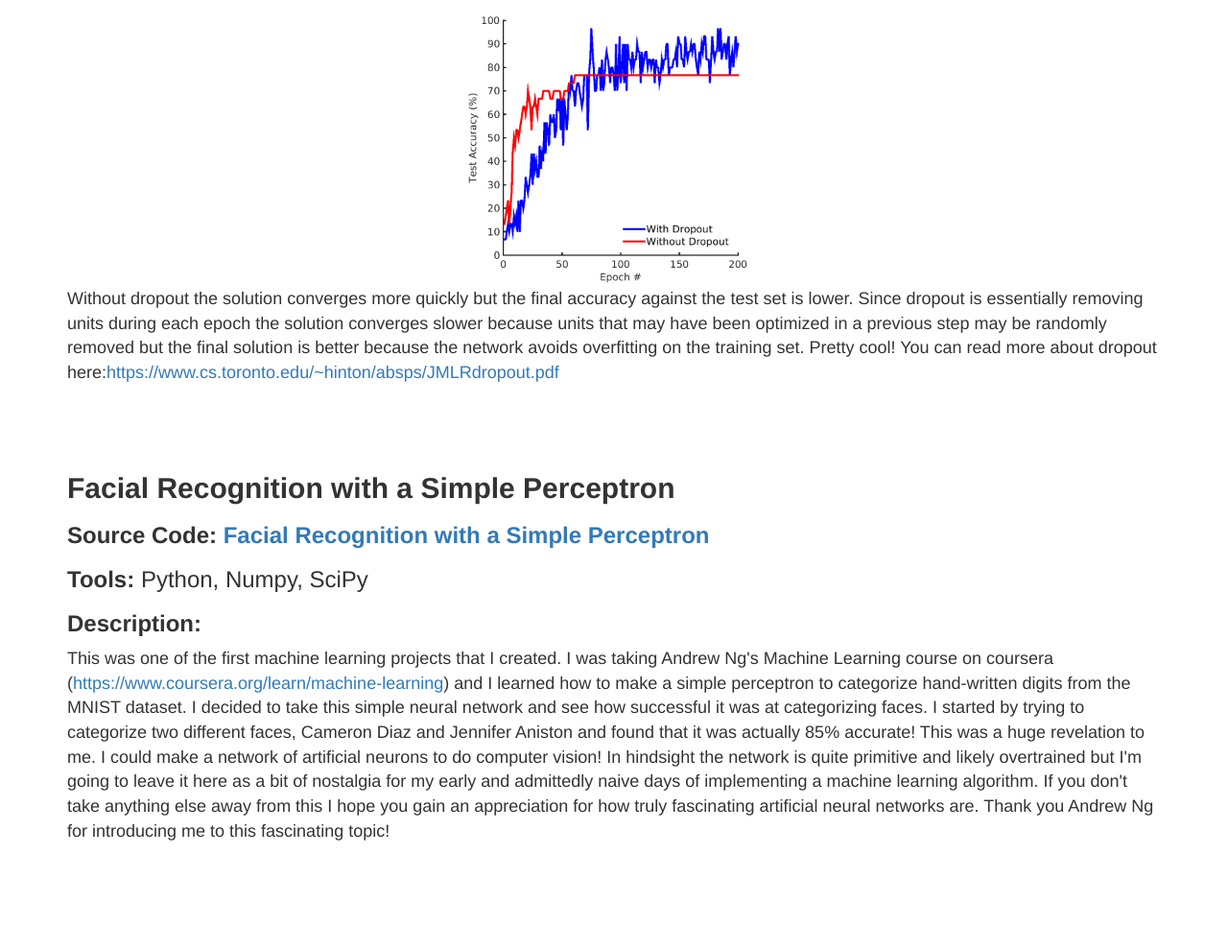
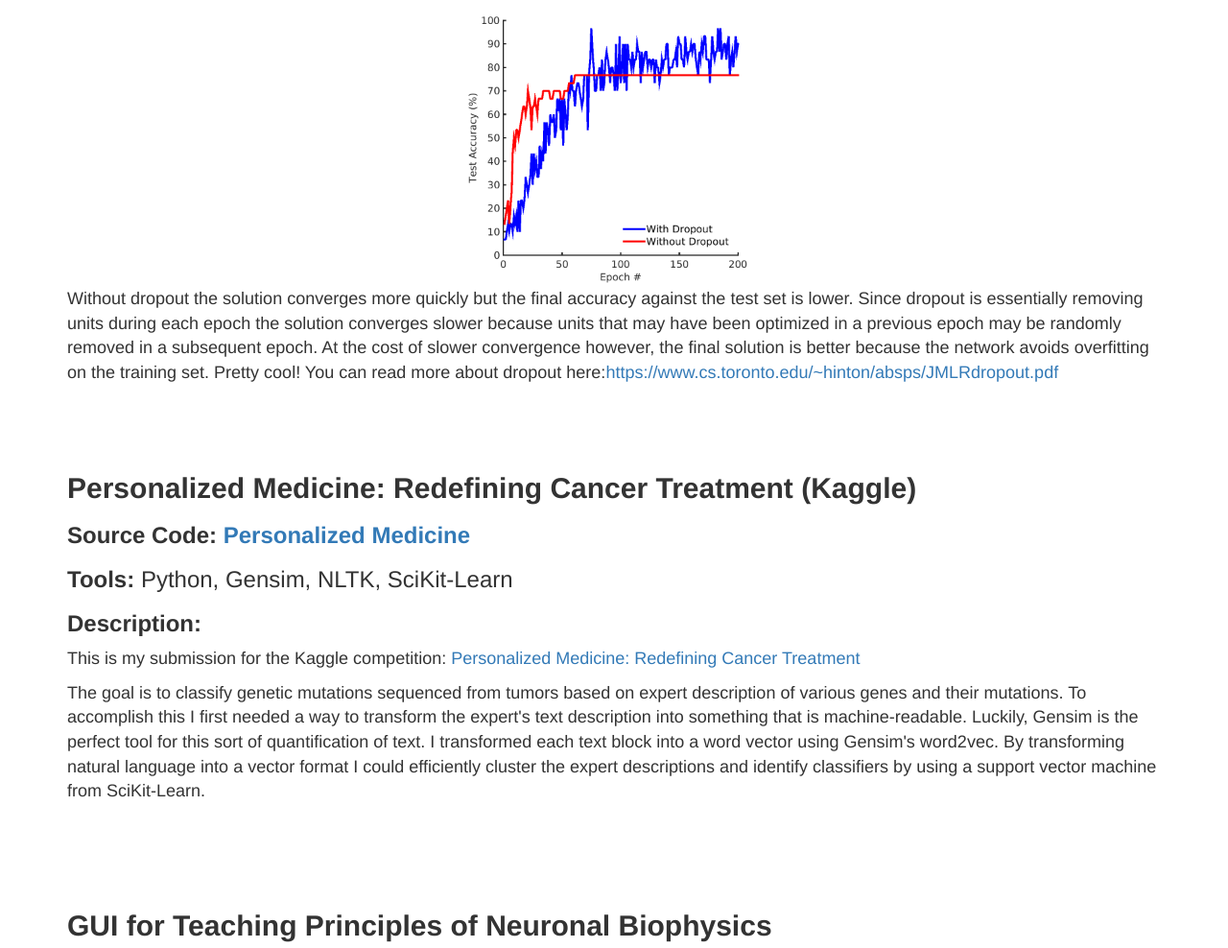
Before and after one commit to bensuutari/BenSuutari_Website, a Django app: page /projects/ in a window 1280 px wide. Shown: the part 1556-2544 px from the top of the page at 96% size. Run offline with Django 3.2, Linux system fonts and the light colour scheme; some libraries are stand-ins or nearby versions.

Commit message:
updating blog post and projects pages

```diff
--- a/mysite/about/templates/about/home.html
+++ b/mysite/about/templates/about/home.html
@@ -15,9 +15,9 @@
 I am a graudate student pursuing my PhD in neuroscience at New York University's Center for Neural Science.  I'm currently studying how serotonin can modulate complex interconnected networks of excitatory and inhibitory neurons to promote information fidelity in the hippocampus.  I use a combination of experimental and computational techniques to devise theoretical models and then test their predictions empirically.
 <br>
 <br>
-Before coming to graduate school I did my undergraduate studies in physics at Florida Atlantic University and the University of Tokushima.  In addition to my graduate neuroscience work I have performed research in medical physics (under Zoubir Ouhib), quantum cryptography (under Dr. Warner Miller) and electroencephalography (under Dr. Emmanuelle Tognoli and Dr. J.A. Scott Kelso).  I have wide interests, but my real passion that underlies all of the studies I have pursued is information theory and how data influences the physical world.
+Before coming to graduate school I did my undergraduate studies in physics at Florida Atlantic University and the University of Tokushima.  In addition to my graduate neuroscience work I have performed research in medical physics (under Zoubir Ouhib), quantum cryptography (under Dr. Warner Miller) and electroencephalography (under Dr. Emmanuelle Tognoli and Dr. J.A. Scott Kelso).  I have wide interests, but my real passion that underlies all of the studies I have pursued is information theory and what data means in the context of physical reality.
 <br>
-<h3><b>More Info in my</b> <a href="https://www.dropbox.com/s/xfp5nt257ydatxc/Ben_Suutari_Resume.pdf?dl=0"><b>CV!</b></a></h3>
+<h3><b>More Info in my</b> <a href="https://github.com/bensuutari/CV/blob/master/Ben_Suutari_Resume.pdf"><b>CV!</b></a></h3>
 </p>
 <!--
 <p>I am a graudate student pursuing my PhD in Neural Science at New York University's Center for Neural Science.  My bachelor's degree is in physics and I have extensive experience with many aspects of expermental and computational physics and neuroscience. In 2009 I obtained by bachelor of science degree in physics from Florida Atlantic Univesity (FAU).  From 2009 to 2011 I participate in research in Dr. Warner Miller's Laboratorty and Dr. Emanuelle Tognoli's Lab studying Quantum Cyptography and Electroencephplography, resepectively. In Dr. Miller's Lab I studied effective computational models of conveying Quantum Key Distribution using orbital angular momentum photons.  In Dr. Tognoli's lab I studied neural electroencephalographical correlates of coordination between partners coordinating in a complex motor task.  After a couple of years in the Center for Complex Systems and Brain Sciences at FAU, I decided to pursue PhD in neuroscience at the New York Univesity (NYU) Center for Neural Science.  In August 2011, I began by PhD studies at NYU with intentions to integrate experimental and computational methods in the study of neuronal circuits.  Dr. Richard Tsien was amenbable to my diverse interests and agreed to be my doctoral adviser.
--- a/mysite/projects/templates/projects/home.html
+++ b/mysite/projects/templates/projects/home.html
@@ -9,7 +9,7 @@
       <span class="caret"></span></button>
         <ul class="dropdown-menu" role="menu" aria-labelledby="menu1">
           <li role="presentation"><a role="menuitem" tabindex="-1" href="#CNNfacerec">CNN for Facial Recognition</a></li>
-          <li role="presentation"><a role="menuitem" tabindex="-1" href="#FacialRec">Perceptron for Facial Recognition</a></li>
+          <li role="presentation"><a role="menuitem" tabindex="-1" href="#Personalized_Medicine">Personalized Medicine</a></li>
           <li role="presentation"><a role="menuitem" tabindex="-1" href="#NeuronBiophys">Neuronal Biophys GUI</a></li>
           <li role="presentation"><a role="menuitem" tabindex="-1" href="#Twitterbot">Twitter Sentiment Analysis</a></li>
           <li role="presentation"><a role="menuitem" tabindex="-1" href="#Redditbot">Reddit Sentiment Analysis</a></li>
@@ -17,6 +17,7 @@
           <li role="presentation"><a role="menuitem" tabindex="-1" href="#KawaiiMe">KawaiiMe</a></li>
           <li role="presentation"><a role="menuitem" tabindex="-1" href="#biogibbs">Gibbs Sampler for Bioinformatics</a></li>
           <li role="presentation"><a role="menuitem" tabindex="-1" href="#MCMC5HT3NN">MCMC Neural Network</a></li>
+          <li role="presentation"><a role="menuitem" tabindex="-1" href="#FacialRec">Perceptron for Facial Recognition</a></li>
           <li role="presentation"><a role="menuitem" tabindex="-1" href="#thiswebsite">This Website</a></li>
 
 
@@ -63,21 +64,24 @@
 <br>
 <p>I'd also like to point out how including dropout to the CNN affects the accuracy of a solution:</p>
 <center><img src="{% static 'personal/img/CNNaccuracy_graph_dropoutvsnodropout.png' %}" class="img-rounded" style='max-height:300px;' alt="face"></center>
-<p>Without dropout the solution converges more quickly but the final accuracy against the test set is lower.  Since dropout is essentially removing units during each epoch the solution converges slower because units that may have been optimized in a previous step may be randomly removed but the final solution is better because the network avoids overfitting on the training set.  Pretty cool!  You can read more about dropout here:<a href="https://www.cs.toronto.edu/~hinton/absps/JMLRdropout.pdf" target="_blank">https://www.cs.toronto.edu/~hinton/absps/JMLRdropout.pdf</a></p>
+<p>Without dropout the solution converges more quickly but the final accuracy against the test set is lower.  Since dropout is essentially removing units during each epoch the solution converges slower because units that may have been optimized in a previous epoch may be randomly removed in a subsequent epoch.  At the cost of slower convergence however, the final solution is better because the network avoids overfitting on the training set.  Pretty cool!  You can read more about dropout here:<a href="https://www.cs.toronto.edu/~hinton/absps/JMLRdropout.pdf" target="_blank">https://www.cs.toronto.edu/~hinton/absps/JMLRdropout.pdf</a></p>
 <br>
 
-<div id="FacialRec">
+<div id="Personalized_Medicine">
 <br>
 <br>
-<h2><b>Facial Recognition with a Simple Perceptron</b></h2>
-<h3><b>Source Code: <a href="https://github.com/bensuutari/NNfacialrecognition" target="_blank">Facial Recognition with a Simple Perceptron</a></b></h3>
-<h3><b>Tools:  </b>Python, Numpy, SciPy</h3>
+<h2><b>Personalized Medicine: Redefining Cancer Treatment (Kaggle)</b></h2>
+<h3><b>Source Code: <a href="https://github.com/bensuutari/MSK_Personalized_Medicine" target="_blank">Personalized Medicine</a></b></h3>
+<h3><b>Tools:  </b>Python, Gensim, NLTK, SciKit-Learn</h3>
 <h3><b>Description:</b></h3>
-<p>This was one of the first machine learning projects that I created.  I was taking Andrew Ng's Machine Learning course on coursera (<a href="https://www.coursera.org/learn/machine-learning">https://www.coursera.org/learn/machine-learning</a>) and I learned how to make a simple perceptron to categorize hand-written digits from the MNIST dataset.  I decided to take this simple neural network and see how successful it was at categorizing faces.  I started by trying to categorize two different faces, Cameron Diaz and Jennifer Aniston and found that it was actually 85% accurate!  This was a huge revelation to me.  I could make a network of artificial neurons to do computer vision!  In hindsight the network is quite primitive and likely overtrained but I'm going to leave it here as a bit of nostalgia for my early and admittedly naive days of implementing a machine learning algorithm.  If you don't take anything else away from this I hope you gain an appreciation for how truly fascinating artificial neural networks are.  Thank you Andrew Ng for introducing me to this fascinating topic!</p>
-</div>
+<p>This is my submission for the Kaggle competition: <a href="https://www.kaggle.com/c/msk-redefining-cancer-treatment" target="_blank">Personalized Medicine: Redefining Cancer Treatment</a></p>
+<p>
+The goal is to classify genetic mutations sequenced from tumors based on expert description of various genes and their mutations.
+
+To accomplish this I first needed a way to transform the expert's text description into something that is machine-readable.  Luckily, Gensim is the perfect tool for this sort of quantification of text.  I transformed each text block into a word vector using Gensim's word2vec.  By transforming natural language into a vector format I could efficiently cluster the expert descriptions and identify classifiers by using a support vector machine from SciKit-Learn.
+</p>
 <br>
 <br>
-
 
 <div id="NeuronBiophys">
 <br>
@@ -87,7 +91,7 @@
 <h3><b>Source Code: <a href="https://github.com/bensuutari/Neuron_for_Teaching_GUI" target="_blank">Teaching GUI for Basic Biophysics of Neurons</a></b></h3>
 <h3><b>Tools:  </b>Python, NEURON (neuron.yale.edu), TkInter</h3>
 <h3><b>Description:</b></h3>
-<p>During the course of my PhD I taught three semesters of a course called Cellular and Molecular Neuroscience.  One thing that many students seemed to get hung up on was the biophysics of neurons.  Understanding how the the ionic concentrations, ion channels, membrane resistance, membrance capacitance and a multitude of other parameters affected the way a neuron fires action potentials is a concept that is difficult to convey on a blackboard.  For that reason I created a simple GUI interface for students to use to alter some basic biophysical properties in a simple model neuron and model how that neuron's electrophysiolgical responses would change.
+<p>During the course of my PhD I taught three semesters of a course called Cellular and Molecular Neuroscience.  One thing that many students seemed to get hung up on was the biophysics of neurons.  Understanding how the the ionic concentrations, ion channels, membrane resistance, membrance capacitance and a multitude of other parameters affected the way a neuron fires action potentials is a concept that is difficult to convey on a blackboard.  So, I created a simple GUI interface for students to use to alter some basic biophysical properties in a simple model neuron and model how that neuron's electrophysiolgical responses would change.
 <br>
 <br>
 This computational model is powerful because it essentially allows a person with no neuroscience experience to perform electrophysiology experiments in a matter of seconds.  This simple toy model allows students (and neuroscience enthusiasts) to interactively model some arcane topics.  For example, Dravet Syndrome is caused by a mutation that results in a decrease in conductance of a particular sodium channel (NaV1.1).  Someone who has just been taught this concept in an undergraduate neuroscience lecture could open the teaching GUI, decrease the sodium conductance in the default model neuron and observe how those changes impact (relatively) realistic neurons!  Yeah, that's pretty geeky...
@@ -108,11 +112,8 @@ To create this model, I used a powerful computational neuroscience program calle
 <h3><b>Source Code: <a href="https://github.com/bensuutari/Twitter_Sentiment" target="_blank">Twitter Bot for Categorizing Sentiment of Topics</a></b></h3>
 <h3><b>Tools:  </b>Python, NLTK, SciKit-Learn</h3>
 <h3><b>Description:</b></h3>
-<p><b>"Data is the new electricity" - Satya Nadella</b></p>
-<p>I really like this quote.  Before I heard it I'd never really thought of the data science revolution as becoming so integral to everyday human life as I do now.  Nowadays, when I look around I see everything through this lens.  I go to buy a cup of coffee, my credit card company is gathering data on how I spend my money.  I open Google Maps and look up a how to get to Jump Into the Light(<a href="https://jumpintothelight.com/">Tool for Summarizing PDF's Using Natural Language Processing</a>) and Google is collecting data and determining how to target ads to me.  Hell, this website is now part of the vast data network that encompasses the globe and people that I'll never meet are determining what it means for them.</p>
+<p>This is a tool for getting real time Twitter sentiment on any topic. Simply run the script and enter the topic you'd like to examine.  The sentiment bot will pull the latest tweets and categorize them as positive or negative.  </p>
 <br>
-<p>If data is the new electricity, then data science is the infrastructure.  It's the wires, the transformers and the outlets of the modern internet.  I want to be a part of building that infrastructure.</p>
-
 </div>
 <br>
 <br>
@@ -178,8 +179,8 @@ To create this tool I used NLTK, Python and Sci-Kit Learn to intelligently parse
 <h3><b>Description:</b></h3>
 <p>This application is for finding motifs in genome sequences using a Gibbs Sampler.  I used TkInter to provide a GUI.  Below are some screenshots of the GUI in the default screen (left) and after running the application on a genome sequence with user provided input parameters:
 </p>
-<img src="{% static 'personal/img/GibbsSamplerdefaultscreen.png' %}" class="img-rounded" style='max-height:500px;' alt="face">
-<img src="{% static 'personal/img/GibbsSamplerRunscreen.png' %}" class="img-rounded" style='max-height:500px;' alt="face">
+<img src="{% static 'personal/img/GibbsSamplerdefaultscreen.png' %}" class="img-rounded" style='max-height:600px;' alt="face">
+<img src="{% static 'personal/img/GibbsSamplerRunscreen.png' %}" class="img-rounded" style='max-height:600px;' alt="face">
 
 <p>This program allows you to load a text file with some genome sequences and find common motifs among the sequences.  I use a Gibbs Sampler to find motifs
 </p>
@@ -202,20 +203,26 @@ To create this tool I used NLTK, Python and Sci-Kit Learn to intelligently parse
 <br>
 <br>
 
+<div id="FacialRec">
+<br>
+<br>
+<h2><b>Facial Recognition with a Simple Perceptron</b></h2>
+<h3><b>Source Code: <a href="https://github.com/bensuutari/NNfacialrecognition" target="_blank">Facial Recognition with a Simple Perceptron</a></b></h3>
+<h3><b>Tools:  </b>Python, Numpy, SciPy</h3>
+<h3><b>Description:</b></h3>
+<p>This was one of the first machine learning projects that I created.  I was taking Andrew Ng's Machine Learning course on coursera (<a href="https://www.coursera.org/learn/machine-learning">https://www.coursera.org/learn/machine-learning</a>) and I learned how to make a simple perceptron to categorize hand-written digits from the MNIST dataset.  I decided to take this simple neural network and see how successful it was at categorizing faces.  I started by trying to categorize two different faces, Cameron Diaz and Jennifer Aniston and found that it was actually 85% accurate!  This was a huge revelation to me.  I could make a network of artificial neurons to do computer vision!  In hindsight the network is quite primitive and likely overtrained but I'm going to leave it here as a bit of nostalgia for my early and admittedly naive days of implementing a machine learning algorithm.  If you don't take anything else away from this I hope you gain an appreciation for how truly fascinating artificial neural networks are.  Thanks to Andrew Ng for introducing me to this fascinating topic!</p>
+</div>
+<br>
+<br>
+
 <div id="thiswebsite">
 <br>
 <br>
 <h2><b>The Design of This Very Website</b></h2>
-<h3><b>Source Code: <a href="https://github.com/bensuutari/TLDResearch" target="_blank">bensuutari.com</a></b></h3>
-<h3><b>Tools:  </b>Python, Django</h3>
+<h3><b>Source Code: <a href="https://github.com/bensuutari/BenSuutari_Website" target="_blank">bensuutari.com</a></b></h3>
+<h3><b>Tools:  </b>Python, Django, Bootstrap</h3>
 <h3><b>Description:</b></h3>
-<p>I've spent a lot of my spare time studying machine learning algorithms and techniques but somewhere along the line I had the realization that it meant nothing without skills in the presenting what I've done.  I figured web development was the most relevant skill I could learn to present what I'm doing to the world so I learned the basics of Django.
-</p>
-<br>
-<p>Why Django?  Well, I wanted a tool that was created in a language that I was already familiar with (Python) that would additionally provide me with a primer for web development.  Django was perfect for this.  It allowed me to comfortably learning HTML, CSS and Javascript with assistance from Bootstrap.
-</p>
-<br>
-<p>With the help of pythonprogramming.net, StackOverflow and the Django Tutorial I was able to make this entire website.  I'm proud of that.  Feel free to have a look at how this website is created in the source code on Github.
+<p>I created my own wesite!  I used <a href="https://www.djangoproject.com/" target="_blank">Django</a> and <a href="http://getbootstrap.com/" target="_blank">Bootstrap</a> to accomplish this.
 </p>
 
 <br>
```
Also changed, not shown: mysite/blog/models.py (+27 -2 lines), mysite/contact/templates/contact/home.html (+6 -6 lines), mysite/blog/migrations/0001_initial.py, mysite/db.sqlite3, mysite/personal/static/personal/img/Visual_Sysem_Flow.png (added), 4 other files.
